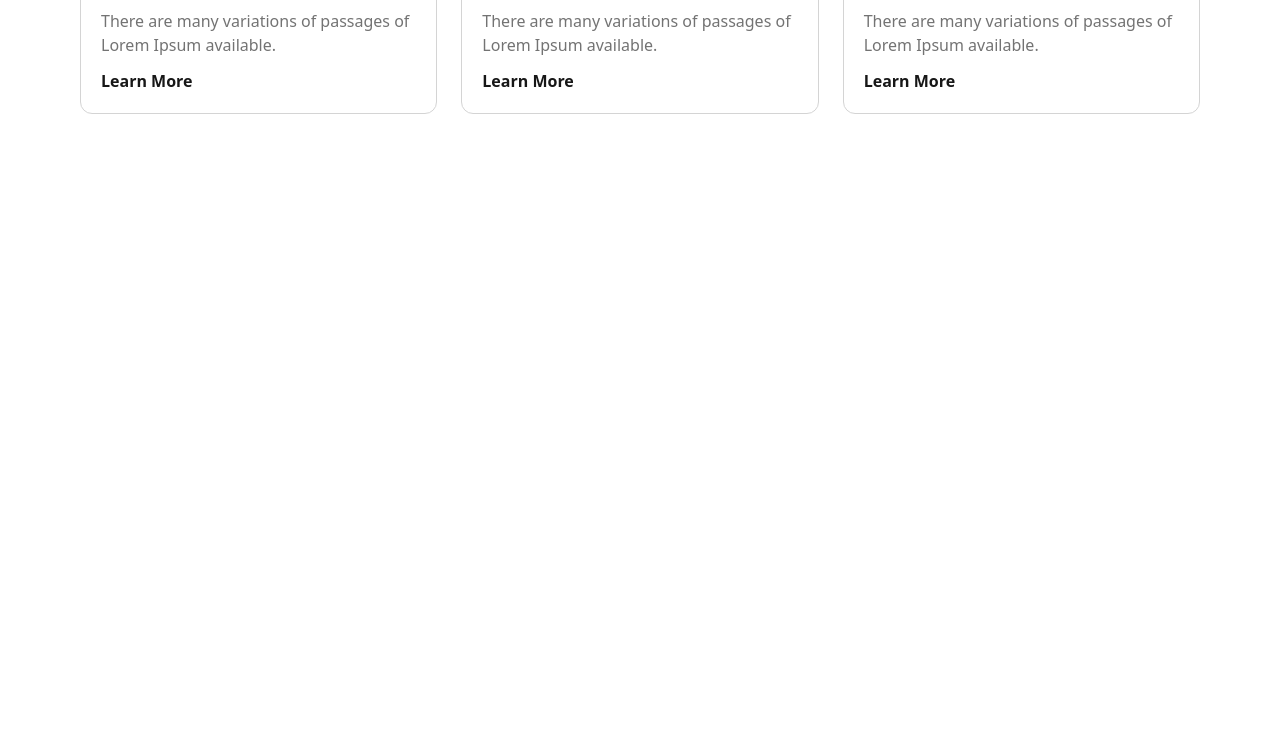
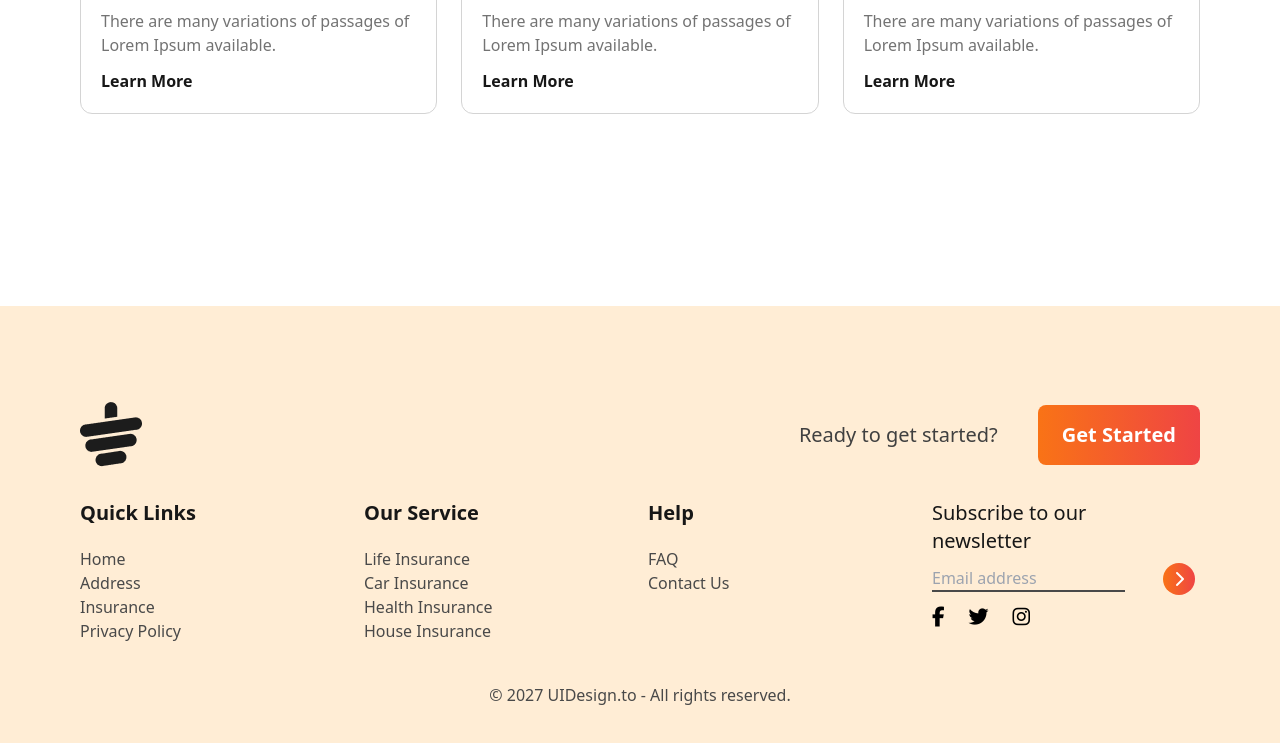
Before and after one commit to dev-tanvirtonmoy/tea-house, a plain HTML site: page index.html in a window 1280 px wide. Shown: the part 2968-3711 px from the top of the page. Before the commit the page ends 3274 px from the top, so only its background shows below. Drawn offline with nearby package versions, Linux system fonts and the light colour scheme.

Commit message:
Footer section added to the landing page

```diff
--- a/index.html
+++ b/index.html
@@ -264,45 +264,66 @@
           humour, or randomised words which don't look even slightly believable.
         </p>
 
-        <div class="grid grid-cols-1 md:grid-cols-2 lg:grid-cols-3 gap-6 mt-4 md:mt-8 lg:mt-16">
-
+        <div
+          class="grid grid-cols-1 md:grid-cols-2 lg:grid-cols-3 gap-6 mt-4 md:mt-8 lg:mt-16"
+        >
           <!-- Blog 01 -->
           <div class="text-start p-5 border border-neutral-300 rounded-xl">
             <figure>
-              <img class="w-full" src="./images/news-1.png" alt="">
+              <img class="w-full" src="./images/news-1.png" alt="" />
             </figure>
-            <p class="text-base text-neutral-500 font-medium pt-7 pb-3">Feb 05, 2027</p>
-            <h3 class="text-xl font-bold text-neutral-900 w-3/4">Collecting 8 points for discount</h3>
-            <p class="text-base text-neutral-500 font-medium  my-3">
+            <p class="text-base text-neutral-500 font-medium pt-7 pb-3">
+              Feb 05, 2027
+            </p>
+            <h3 class="text-xl font-bold text-neutral-900 w-3/4">
+              Collecting 8 points for discount
+            </h3>
+            <p class="text-base text-neutral-500 font-medium my-3">
               There are many variations of passages of Lorem Ipsum available.
             </p>
-            <a class="text-base font-bold capitalize text-neutral-900" href="#">Learn more</a>
+            <a class="text-base font-bold capitalize text-neutral-900" href="#"
+              >Learn more</a
+            >
           </div>
 
           <!-- Blog 02 -->
           <div class="text-start p-5 border border-neutral-300 rounded-xl">
             <figure>
-              <img class="w-full" src="./images/news-2.png" alt="">
+              <img class="w-full" src="./images/news-2.png" alt="" />
             </figure>
-            <p class="text-base text-neutral-500 font-medium pt-7 pb-3">Feb 05, 2027</p>
-            <h3 class="text-xl font-bold text-neutral-900 w-3/4">Collecting 8 points for discount</h3>
-            <p class="text-base text-neutral-500 font-medium  my-3">
+            <p class="text-base text-neutral-500 font-medium pt-7 pb-3">
+              Feb 05, 2027
+            </p>
+            <h3 class="text-xl font-bold text-neutral-900 w-3/4">
+              Collecting 8 points for discount
+            </h3>
+            <p class="text-base text-neutral-500 font-medium my-3">
               There are many variations of passages of Lorem Ipsum available.
             </p>
-            <a class="text-base font-bold capitalize text-neutral-900" href="#">Learn more</a>
+            <a class="text-base font-bold capitalize text-neutral-900" href="#"
+              >Learn more</a
+            >
           </div>
 
           <!-- Blog 03 -->
-          <div class="text-start p-5 border border-neutral-300 rounded-xl md:col-span-2 lg:col-span-1">
+          <div
+            class="text-start p-5 border border-neutral-300 rounded-xl md:col-span-2 lg:col-span-1"
+          >
             <figure>
-              <img class="w-full" src="./images/news-3.png" alt="">
+              <img class="w-full" src="./images/news-3.png" alt="" />
             </figure>
-            <p class="text-base text-neutral-500 font-medium pt-7 pb-3">Feb 05, 2027</p>
-            <h3 class="text-xl font-bold text-neutral-900 w-3/4">Collecting 8 points for discount</h3>
-            <p class="text-base text-neutral-500 font-medium  my-3">
+            <p class="text-base text-neutral-500 font-medium pt-7 pb-3">
+              Feb 05, 2027
+            </p>
+            <h3 class="text-xl font-bold text-neutral-900 w-3/4">
+              Collecting 8 points for discount
+            </h3>
+            <p class="text-base text-neutral-500 font-medium my-3">
               There are many variations of passages of Lorem Ipsum available.
             </p>
-            <a class="text-base font-bold capitalize text-neutral-900" href="#">Learn more</a>
+            <a class="text-base font-bold capitalize text-neutral-900" href="#"
+              >Learn more</a
+            >
           </div>
         </div>
       </section>
@@ -311,7 +332,134 @@
     <!-- Main section end here -->
 
     <!-- Footer section start from here -->
-    <footer></footer>
+    <footer class="bg-orange-100 py-6 md:py-12 lg:py-24">
+      <div class="max-w-screen-xl px-4 lg:px-20 mx-auto">
+        <!-- Logo -->
+        <div class="flex items-center justify-between mb-8">
+          <div>
+            <img src="./images/cup.png" alt="" />
+          </div>
+          <div class="flex items-center gap-10">
+            <h4 class="text-xl font-medium text-neutral-700">
+              Ready to get started?
+            </h4>
+            <button
+              class="py-4 px-6 bg-gradient-to-r from-orange-500 to-red-500 rounded-lg text-white font-bold text-xl capitalize"
+            >
+              get started
+            </button>
+          </div>
+        </div>
+
+        <!-- Footer links -->
+        <div class="grid grid-cols-1 md:grid-cols-2 lg:grid-cols-4 gap-4">
+          <!-- Quick links -->
+          <div>
+            <h3 class="text-xl font-semibold text-neutral-900 mb-5">
+              Quick Links
+            </h3>
+            <ul>
+              <li>
+                <a class="text-base text-[#494949] mb-4 capitalize" href="#"
+                  >home</a
+                >
+              </li>
+              <li>
+                <a class="text-base text-[#494949] mb-4 capitalize" href="#"
+                  >address</a
+                >
+              </li>
+              <li>
+                <a class="text-base text-[#494949] mb-4 capitalize" href="#"
+                  >insurance</a
+                >
+              </li>
+              <li>
+                <a class="text-base text-[#494949] mb-4 capitalize" href="#"
+                  >privacy policy</a
+                >
+              </li>
+            </ul>
+          </div>
+          <!-- Our service -->
+          <div>
+            <h3 class="text-xl font-semibold text-neutral-900 mb-5 capitalize">
+              our service
+            </h3>
+            <ul>
+              <li>
+                <a class="text-base text-[#494949] mb-4 capitalize" href="#"
+                  >life insurance</a
+                >
+              </li>
+              <li>
+                <a class="text-base text-[#494949] mb-4 capitalize" href="#"
+                  >car insurance</a
+                >
+              </li>
+              <li>
+                <a class="text-base text-[#494949] mb-4 capitalize" href="#"
+                  >health insurance</a
+                >
+              </li>
+              <li>
+                <a class="text-base text-[#494949] mb-4 capitalize" href="#"
+                  >house insurance</a
+                >
+              </li>
+            </ul>
+          </div>
+
+          <!-- Help links -->
+          <div>
+            <h3 class="text-xl font-semibold text-neutral-900 mb-5 capitalize">
+              help
+            </h3>
+            <ul>
+              <li>
+                <a class="text-base text-[#494949] mb-4 uppercase" href="#"
+                  >faq</a
+                >
+              </li>
+              <li>
+                <a class="text-base text-[#494949] mb-4 capitalize" href="#"
+                  >contact us</a
+                >
+              </li>
+            </ul>
+          </div>
+
+          <!-- Newsletter -->
+          <div class="flex flex-col space-y-2">
+            <h3 class="text-xl text-neutral-900 font-medium w-3/4">
+              Subscribe to our newsletter
+            </h3>
+            <div class="flex items-center">
+              <div>
+                <input
+                  class="bg-transparent border-b-2 border-[#494949] border-spacing-3 w-4/6 md:w-5/6"
+                  type="text"
+                  placeholder="Email address"
+                />
+              </div>
+              <div class="flex items-center justify-center w-8 h-8 bg-gradient-to-r from-orange-500 to-red-500 text-white rounded-full">
+                <i class="fa-solid fa-chevron-right"></i>
+              </div>
+
+            </div>
+            <div class="flex gap-6">
+              <i class="fa-brands fa-facebook-f text-xl"></i>
+              <i class="fa-brands fa-twitter text-xl"></i>
+              <i class="fa-brands fa-instagram text-xl"></i>
+            </div>
+          </div>
+
+
+        </div>
+        <!-- Copyright -->
+        <p class="text-center mt-10 text-[#494949] ">&copy; 2027 UIDesign.to - All rights reserved.</p>
+      </div>
+    </footer>
     <!-- Footer section end here -->
   </body>
 </html>
```
